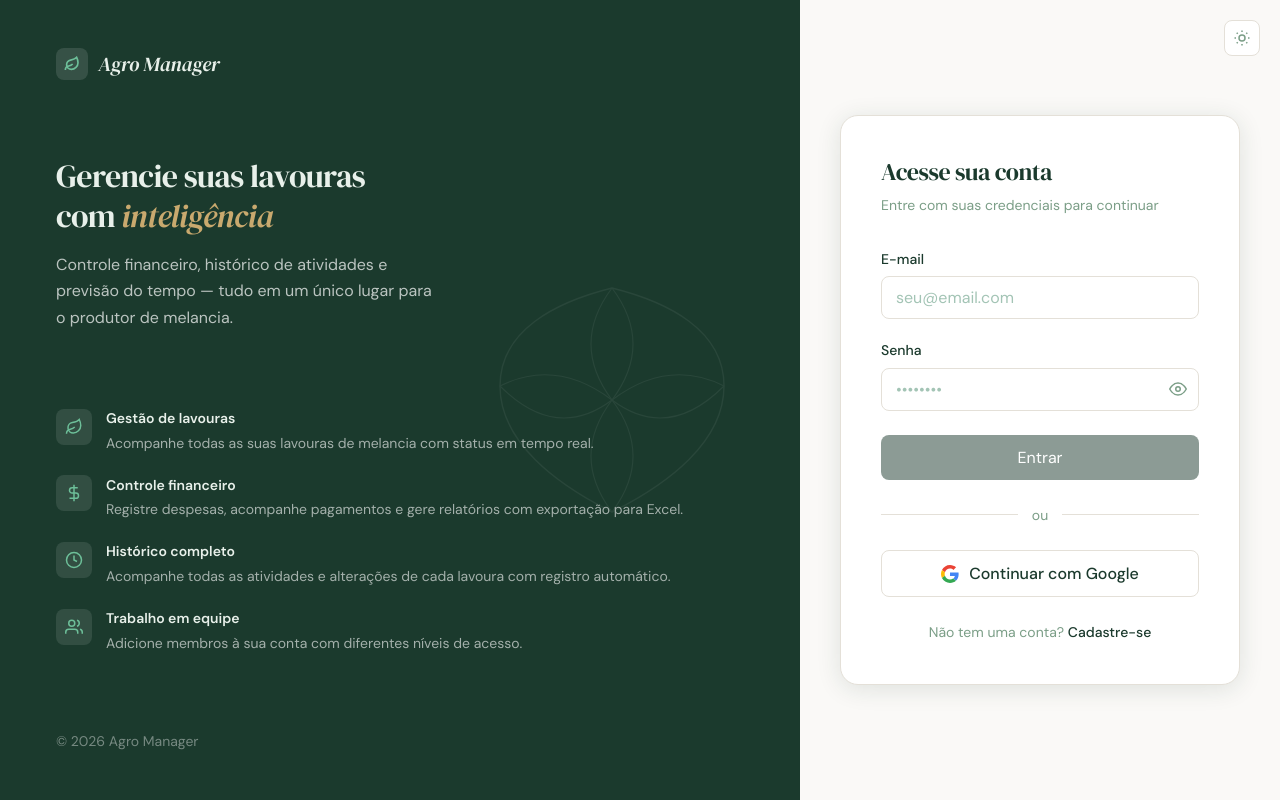
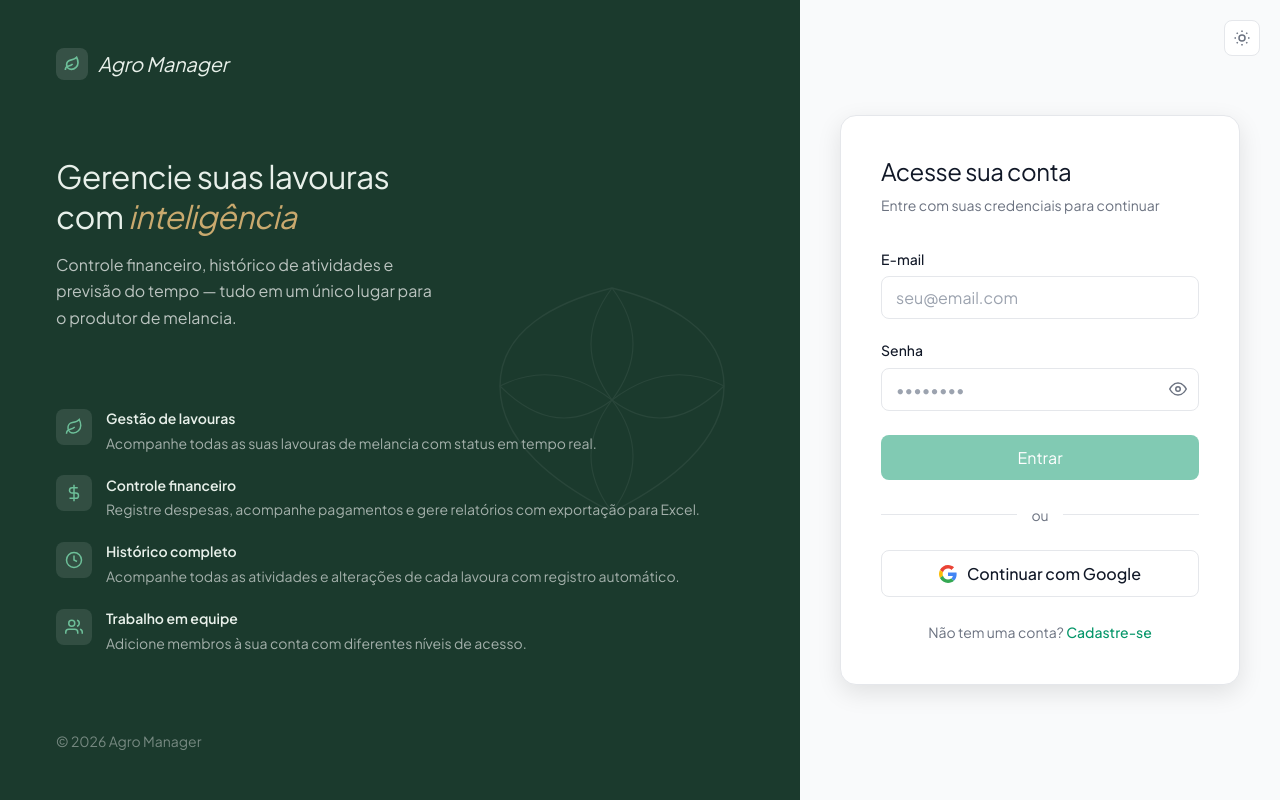
Before and after one commit to HadryanSilva/agro-manager-web, a Vue app: page /auth/login in a window 1280 px wide. Built offline with nearby package versions, Linux system fonts and the light colour scheme; no server answers.

Commit message:
feat: update design tokens — Plus Jakarta Sans, emerald palette, slate dark mode

```diff
--- a/src/assets/base.css
+++ b/src/assets/base.css
@@ -1,102 +1,102 @@
-@import url('https://fonts.googleapis.com/css2?family=DM+Sans:ital,opsz,wght@0,9..40,400;0,9..40,500;0,9..40,600;0,9..40,700;1,9..40,400&family=DM+Serif+Display:ital@0;1&display=swap');
+@import url('https://fonts.googleapis.com/css2?family=Plus+Jakarta+Sans:wght@400;500;600;700;800&display=swap');
 
 /* ── Light Mode Tokens ──────────────────────────────────────────── */
 :root {
   /* Typography */
-  --font-body:    'DM Sans', sans-serif;
-  --font-display: 'DM Serif Display', serif;
+  --font-body: 'Plus Jakarta Sans', sans-serif;
 
   /* Type Scale (base: 16px root) */
-  --text-xs:   0.75rem;   /* 12px */
-  --text-sm:   0.875rem;  /* 14px */
-  --text-base: 1rem;      /* 16px */
-  --text-md:   1.125rem;  /* 18px */
-  --text-lg:   1.25rem;   /* 20px */
-  --text-xl:   1.5rem;    /* 24px */
-  --text-2xl:  1.75rem;   /* 28px */
-  --text-3xl:  2rem;      /* 32px */
-  --text-4xl:  2.5rem;    /* 40px */
-  --text-5xl:  3rem;      /* 48px */
+  --text-xs:   0.75rem;
+  --text-sm:   0.875rem;
+  --text-base: 1rem;
+  --text-md:   1.125rem;
+  --text-lg:   1.25rem;
+  --text-xl:   1.5rem;
+  --text-2xl:  1.75rem;
+  --text-3xl:  2rem;
+  --text-4xl:  2.5rem;
+  --text-5xl:  3rem;
+
   /* Surfaces */
-  --color-background:   #faf9f7;
-  --color-surface:      #f5f2ed;
+  --color-background:   #f9fafb;
+  --color-surface:      #f3f4f6;
   --color-card:         #ffffff;
-  --color-border:       #e4e0d8;
-  --color-border-focus: #1b3a2d;
+  --color-border:       #e5e7eb;
+  --color-border-focus: #059669;
 
   /* Text */
-  --color-text:             #1b3a2d;
-  --color-text-muted:       #7b9e87;
-  --color-text-placeholder: #a3c4b5;
+  --color-text:             #111827;
+  --color-text-muted:       #6b7280;
+  --color-text-placeholder: #9ca3af;
 
-  /* Primary — deep forest green */
-  --color-primary:       #1b3a2d;
-  --color-primary-dark:  #142d22;
-  --color-primary-light: #e8f4ed;
+  /* Primary — emerald */
+  --color-primary:       #059669;
+  --color-primary-dark:  #047857;
+  --color-primary-light: #d1fae5;
 
-  /* Accent — warm gold/wheat */
-  --color-accent:        #c9a96e;
-  --color-accent-light:  #f7f0e4;
+  /* Accent — amber */
+  --color-accent:        #d97706;
+  --color-accent-light:  #fef3c7;
 
   /* Semantic */
-  --color-success:       #276749;
-  --color-success-light: #e8f4ed;
+  --color-success:       #059669;
+  --color-success-light: #d1fae5;
 
-  --color-warning:       #b7791f;
-  --color-warning-light: #fef9ec;
+  --color-warning:       #d97706;
+  --color-warning-light: #fef3c7;
 
-  --color-error:         #c0392b;
-  --color-error-light:   #fdf2f0;
+  --color-error:         #dc2626;
+  --color-error-light:   #fee2e2;
 
-  --color-info:          #2b6cb0;
-  --color-info-light:    #ebf5ff;
+  --color-info:          #2563eb;
+  --color-info-light:    #dbeafe;
 
   /* Shadows */
-  --shadow-card:       0 1px 4px rgba(27, 58, 45, 0.06), 0 4px 16px rgba(27, 58, 45, 0.05);
-  --shadow-card-hover: 0 2px 8px rgba(27, 58, 45, 0.09), 0 8px 24px rgba(27, 58, 45, 0.08);
-  --shadow-elevated:   0 4px 24px rgba(27, 58, 45, 0.12);
+  --shadow-card:       0 1px 3px rgba(0,0,0,0.06), 0 4px 12px rgba(0,0,0,0.06);
+  --shadow-card-hover: 0 4px 8px rgba(0,0,0,0.08), 0 8px 20px rgba(0,0,0,0.07);
+  --shadow-elevated:   0 8px 24px rgba(0,0,0,0.10);
 
   /* Radii */
   --radius-sm: 8px;
   --radius-md: 12px;
-  --radius-lg: 18px;
-  --radius-xl: 24px;
+  --radius-lg: 16px;
+  --radius-xl: 20px;
 }
 
 /* ── Dark Mode Tokens ───────────────────────────────────────────── */
 [data-theme="dark"] {
-  --color-background:   #100f0d;
-  --color-surface:      #18170f;
-  --color-card:         #201f17;
-  --color-border:       #332f24;
-  --color-border-focus: #7ec49a;
+  --color-background:   #0f172a;
+  --color-surface:      #1e293b;
+  --color-card:         #1e293b;
+  --color-border:       #334155;
+  --color-border-focus: #34d399;
 
-  --color-text:             #eae8e0;
-  --color-text-muted:       #8a8272;
-  --color-text-placeholder: #524c3c;
+  --color-text:             #f1f5f9;
+  --color-text-muted:       #94a3b8;
+  --color-text-placeholder: #475569;
 
-  --color-primary:       #7ec49a;
-  --color-primary-dark:  #68af84;
-  --color-primary-light: #101a12;
+  --color-primary:       #34d399;
+  --color-primary-dark:  #10b981;
+  --color-primary-light: #022c22;
 
-  --color-accent:        #d4aa5a;
-  --color-accent-light:  #221806;
+  --color-accent:        #fbbf24;
+  --color-accent-light:  #1c1408;
 
-  --color-success:       #5cb87a;
-  --color-success-light: #0a1810;
+  --color-success:       #34d399;
+  --color-success-light: #022c22;
 
-  --color-warning:       #e9a84c;
-  --color-warning-light: #201506;
+  --color-warning:       #fbbf24;
+  --color-warning-light: #1c1408;
 
-  --color-error:         #e57373;
-  --color-error-light:   #1e0a0a;
+  --color-error:         #f87171;
+  --color-error-light:   #1f0a0a;
 
-  --color-info:          #64b5f6;
-  --color-info-light:    #081525;
+  --color-info:          #60a5fa;
+  --color-info-light:    #0a1628;
 
-  --shadow-card:       0 1px 3px rgba(0, 0, 0, 0.5), 0 4px 16px rgba(0, 0, 0, 0.4);
-  --shadow-card-hover: 0 2px 8px rgba(0, 0, 0, 0.6), 0 8px 24px rgba(0, 0, 0, 0.5);
-  --shadow-elevated:   0 4px 24px rgba(0, 0, 0, 0.6);
+  --shadow-card:       0 1px 3px rgba(0,0,0,0.5), 0 4px 16px rgba(0,0,0,0.4);
+  --shadow-card-hover: 0 2px 8px rgba(0,0,0,0.6), 0 8px 24px rgba(0,0,0,0.5);
+  --shadow-elevated:   0 4px 24px rgba(0,0,0,0.6);
 }
 
 /* ── Global Reset ───────────────────────────────────────────────── */
```
